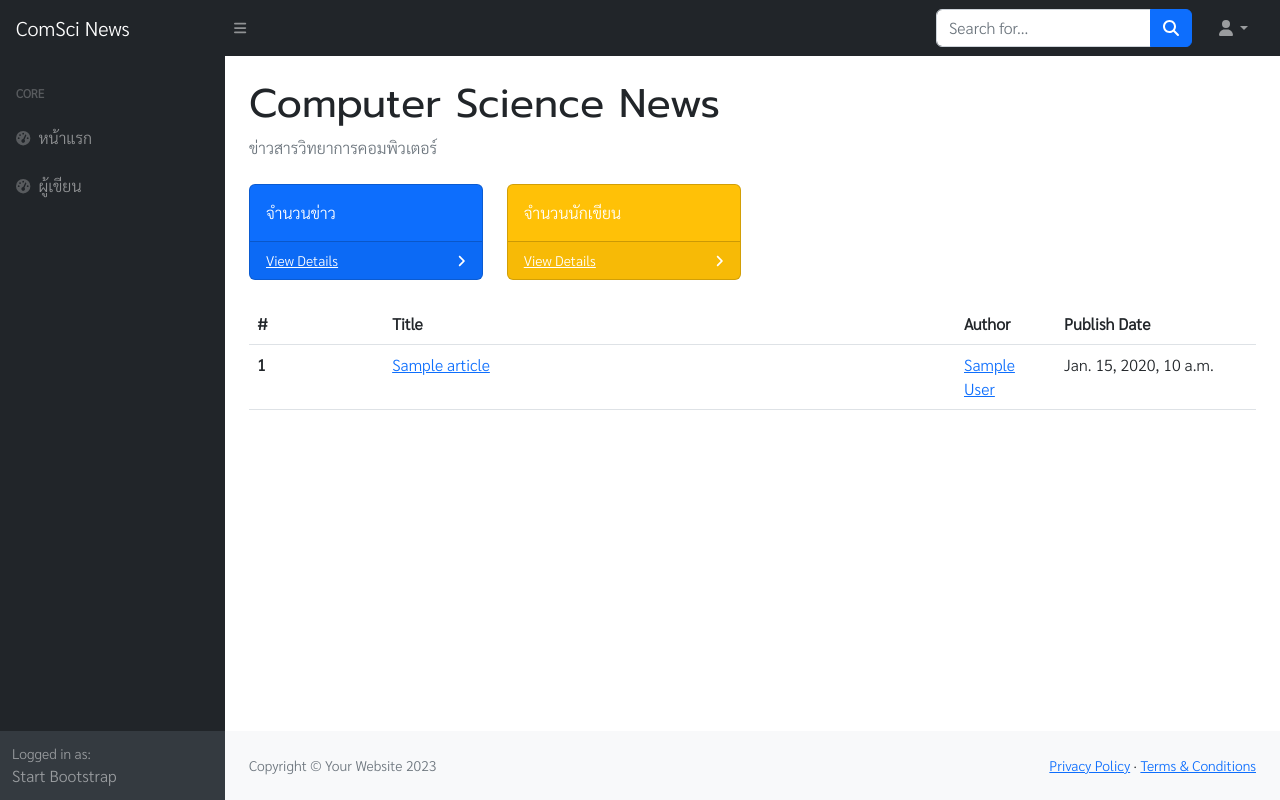
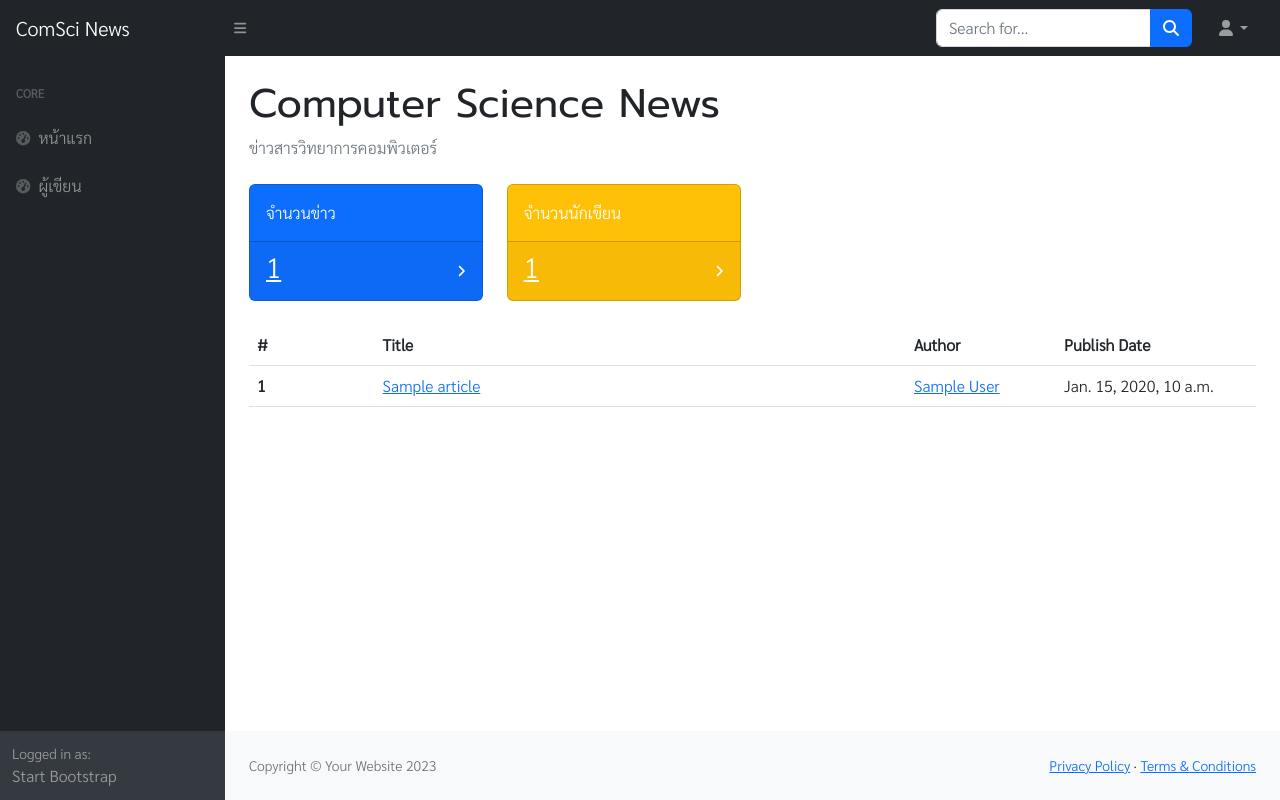
Before and after one commit to numvarn/press, a Django app: template templates/home.html in a window 1280 px wide. Run offline with Django 3.2, Linux system fonts and the light colour scheme; the template is opened without the code that fills it: most values are stand-ins (such as "Sample title", 1, 10 or a date in 2020); some libraries are stand-ins or nearby versions.

Commit message:
update code

```diff
--- a/news/views.py
+++ b/news/views.py
@@ -7,6 +7,8 @@ from . import models
 def home(request):
     context = {}
     context['articles'] = models.Article.objects.all().order_by('id')
+    context['articles_count'] = models.Article.objects.all().count()
+    context['authors_count'] = models.Author.objects.all().count()
 
     return render(request, 'home.html', context)
 
@@ -17,6 +19,7 @@ def author(request):
     for author in authors:
         author.prefix_str = getModelChoices(
             author.prefix, models.name_prefix_choice)
+        author.count = models.Article.objects.filter(author=author).count()
 
     context['authors'] = authors
     return render(request, 'author.html', context)
@@ -34,6 +37,9 @@ def author_detail(request, id):
     context = {}
     authors = models.Author.objects.filter(id=id)
     for author in authors:
+        author.prefix_str = getModelChoices(
+            author.prefix, models.name_prefix_choice)
+
         context['author'] = author
         context['articles'] = models.Article.objects.filter(author=author)
 
--- a/templates/author.html
+++ b/templates/author.html
@@ -11,6 +11,7 @@
           <th scope="col">Prefix</th>
           <th scope="col">First</th>
           <th scope="col">Last</th>
+          <th scope="col">Ariticles</th>
         </tr>
       </thead>
       <tbody>
@@ -20,6 +21,7 @@
           <td>{{ author.prefix_str }}</td>
           <td>{{ author.first_name }}</td>
           <td>{{ author.last_name }}</td>
+          <td>{{ author.count }}</td>
         </tr>
         {% endfor %}
       </tbody>
--- a/templates/author_detail.html
+++ b/templates/author_detail.html
@@ -2,7 +2,7 @@
 <!---->
 
 {% block content %}
-<div class="h3 mb-4">{{ author.prefix }} {{ author.first_name }} {{ author.first_name }}</div>
+<div class="h3 mb-4">{{ author.prefix_str }} {{ author.first_name }} {{ author.last_name }}</div>
 <div class="row">
   <div class="col-12">
     <table class="table">
--- a/templates/base.html
+++ b/templates/base.html
@@ -20,7 +20,7 @@
         font-family: Sarabun;
       }
       .author_td {
-        width: 100px;
+        width: 150px;
       }
       .publish_td {
         width: 200px;
--- a/templates/home.html
+++ b/templates/home.html
@@ -6,7 +6,7 @@
     <div class="card bg-primary text-white mb-4">
       <div class="card-body">จำนวนข่าว</div>
       <div class="card-footer d-flex align-items-center justify-content-between">
-        <a class="small text-white stretched-link" href="#">View Details</a>
+        <a class="small text-white stretched-link" href="#"><h3>{{ articles_count }}</h3></a>
         <div class="small text-white"><i class="fas fa-angle-right"></i></div>
       </div>
     </div>
@@ -15,7 +15,7 @@
     <div class="card bg-warning text-white mb-4">
       <div class="card-body">จำนวนนักเขียน</div>
       <div class="card-footer d-flex align-items-center justify-content-between">
-        <a class="small text-white stretched-link" href="#">View Details</a>
+        <a class="small text-white stretched-link" href="#"><h3>{{ authors_count }}</h3></a>
         <div class="small text-white"><i class="fas fa-angle-right"></i></div>
       </div>
     </div>
```
Also changed, not shown: statics/thumbnails/001.png (added), statics/thumbnails/002.png (added), statics/thumbnails/003.png (added), statics/thumbnails/004.png (added), statics/thumbnails/005.png (added).
